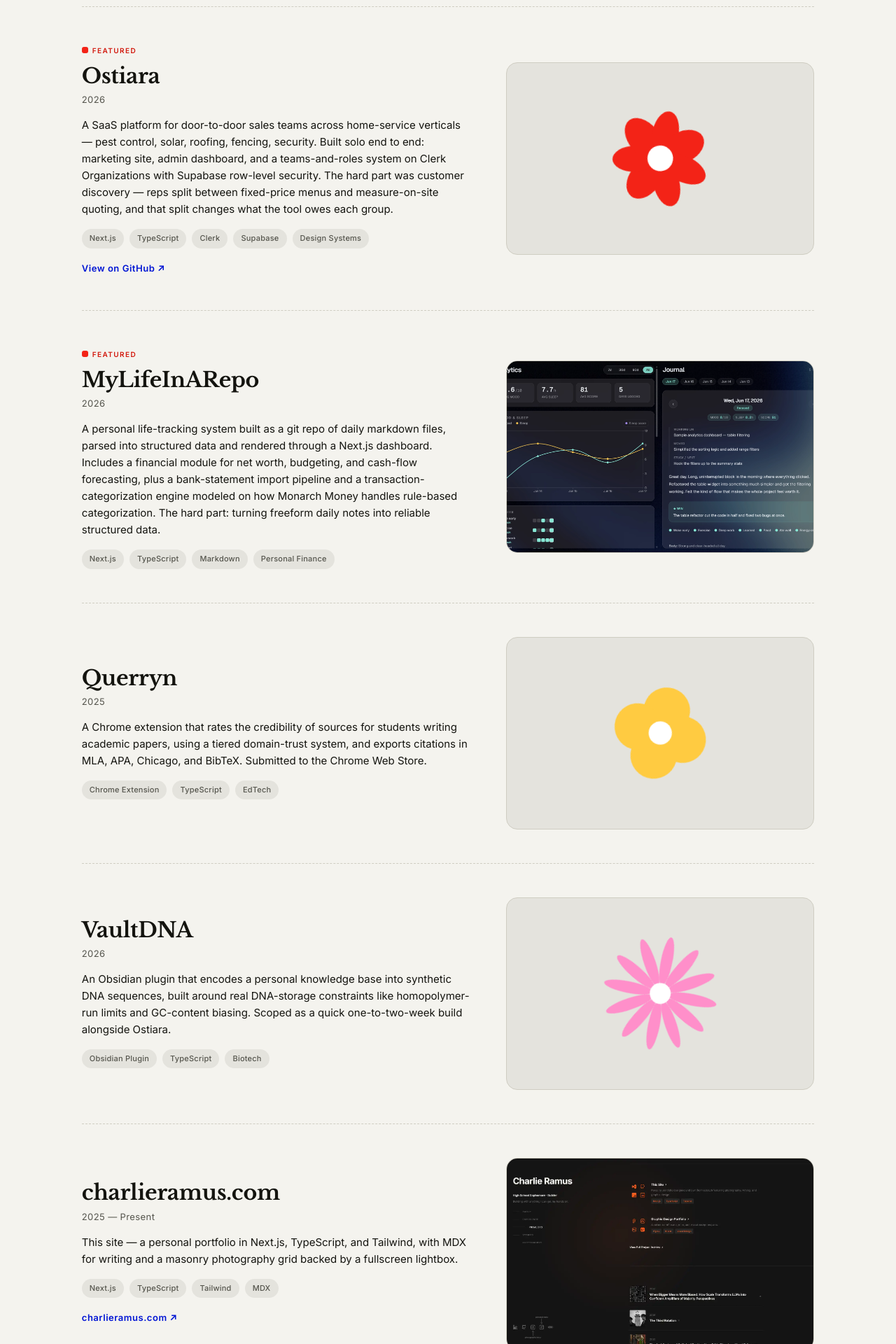
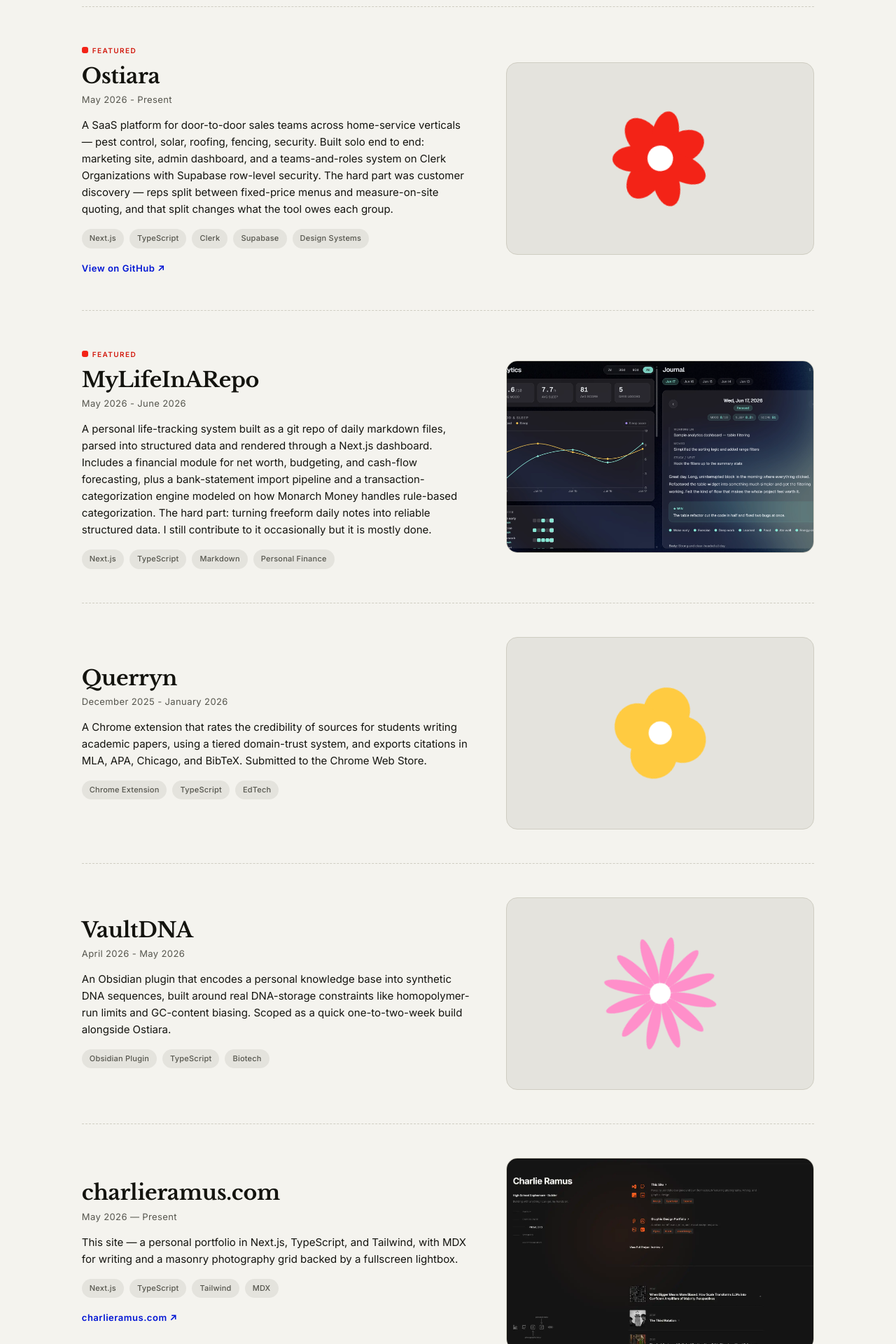
Before and after one commit to charlieramus/charlieramus.comv2, a Next.js app: page /web-projects in a window 1280 px wide. Shown: the part 300-2220 px from the top of the page at 70% size. Built offline with nearby package versions, Linux system fonts and the light colour scheme.

Commit message:
href update

```diff
--- a/data/projects-web.ts
+++ b/data/projects-web.ts
@@ -24,7 +24,7 @@
 export const webProjects: WebProject[] = [
   {
     title: "Ostiara",
-    date: "2026",
+    date: "May 2026 - Present",
     description:
       "A SaaS platform for door-to-door sales teams across home-service verticals — pest control, solar, roofing, fencing, security. Built solo end to end: marketing site, admin dashboard, and a teams-and-roles system on Clerk Organizations with Supabase row-level security. The hard part was customer discovery — reps split between fixed-price menus and measure-on-site quoting, and that split changes what the tool owes each group.",
     href: "https://github.com/charlieramus/ostiara",
@@ -33,9 +33,9 @@
   },
   {
     title: "MyLifeInARepo",
-    date: "2026",
+    date: "May 2026 - June 2026",
     description:
-      "A personal life-tracking system built as a git repo of daily markdown files, parsed into structured data and rendered through a Next.js dashboard. Includes a financial module for net worth, budgeting, and cash-flow forecasting, plus a bank-statement import pipeline and a transaction-categorization engine modeled on how Monarch Money handles rule-based categorization. The hard part: turning freeform daily notes into reliable structured data.",
+      "A personal life-tracking system built as a git repo of daily markdown files, parsed into structured data and rendered through a Next.js dashboard. Includes a financial module for net worth, budgeting, and cash-flow forecasting, plus a bank-statement import pipeline and a transaction-categorization engine modeled on how Monarch Money handles rule-based categorization. The hard part: turning freeform daily notes into reliable structured data. I still contribute to it occasionally but it is mostly done.",
     href: "",
     tags: ["Next.js", "TypeScript", "Markdown", "Personal Finance"],
     spotlight: true,
@@ -43,7 +43,7 @@
   },
   {
     title: "Querryn",
-    date: "2025",
+    date: "December 2025 - January 2026",
     description:
       "A Chrome extension that rates the credibility of sources for students writing academic papers, using a tiered domain-trust system, and exports citations in MLA, APA, Chicago, and BibTeX. Submitted to the Chrome Web Store.",
     href: "",
@@ -51,7 +51,7 @@
   },
   {
     title: "VaultDNA",
-    date: "2026",
+    date: "April 2026 - May 2026",
     description:
       "An Obsidian plugin that encodes a personal knowledge base into synthetic DNA sequences, built around real DNA-storage constraints like homopolymer-run limits and GC-content biasing. Scoped as a quick one-to-two-week build alongside Ostiara.",
     href: "",
@@ -59,7 +59,7 @@
   },
   {
     title: "charlieramus.com",
-    date: "2025 — Present",
+    date: "May 2026 — Present",
     description:
       "This site — a personal portfolio in Next.js, TypeScript, and Tailwind, with MDX for writing and a masonry photography grid backed by a fullscreen lightbox.",
     href: "https://charlieramus.com",
```
Also changed, not shown: 1 other file (tests, documents, lock files or other folders).
